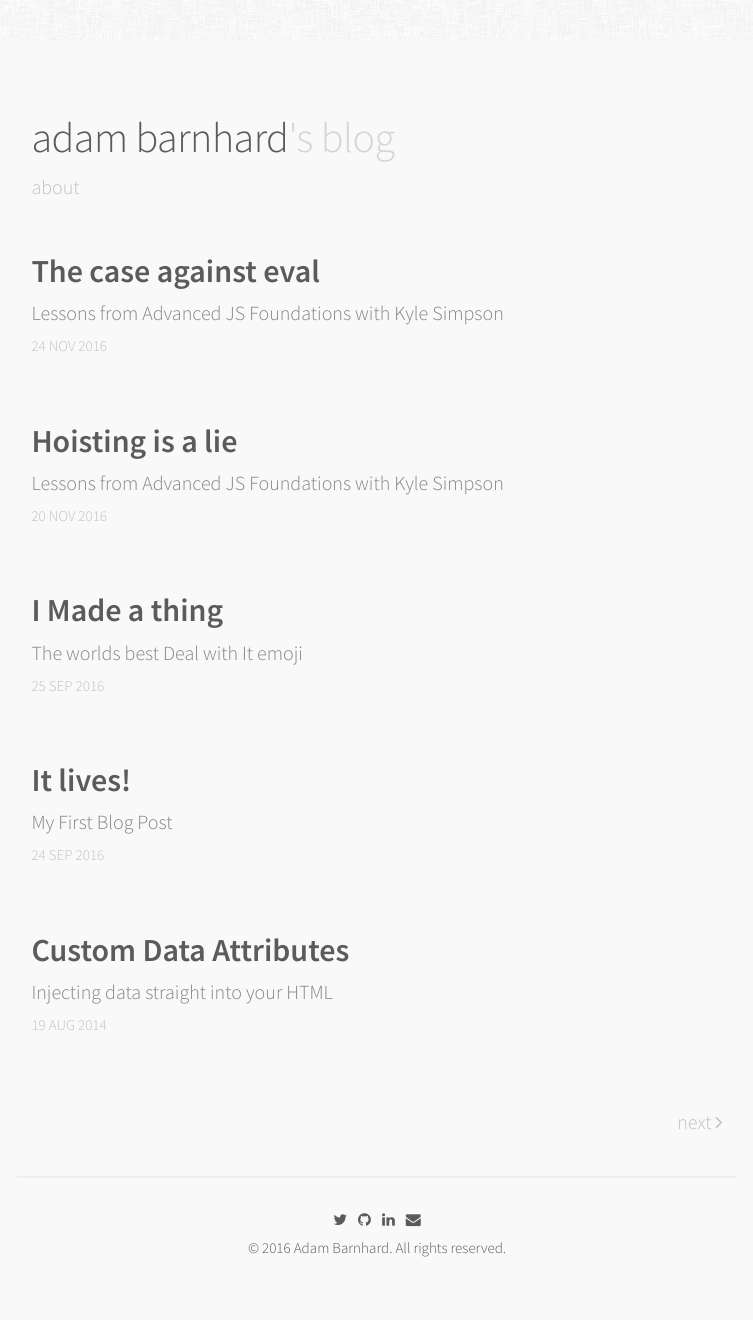
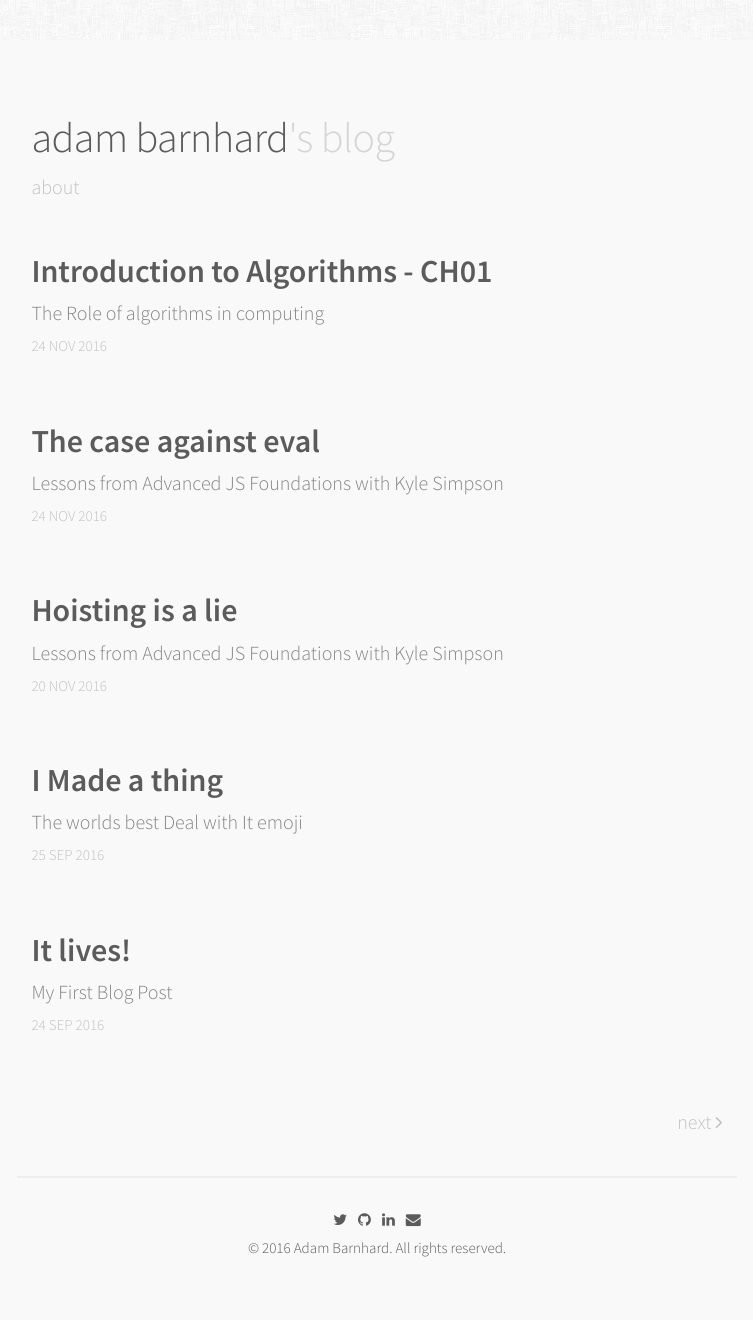
Before and after one commit to abarnhard/abarnhard.github.io, a Jekyll site: the page built from index.html, in a window 1280 px wide. Shown: the whole page, without its empty margins (263-1016 px from the left). Built offline with Jekyll 4.4.1, drawn with Linux system fonts in a browser that asks for light colours; nearby versions of some CDN libraries; the list of posts is cut into pages by our own code; some of the changed lines change nothing that is shown.

Commit message:
Adding algo ch01

```diff
--- a/_posts/2016-11-24-the-case-against-eval.md
+++ b/_posts/2016-11-24-the-case-against-eval.md
@@ -15,7 +15,7 @@ share: true
 
 \\
 The case against `eval()` generally centers around safety. It is always a terrible idea to intentionally allow
-your programs to execute code you didn't write.
+your programs to execute code you didn't write or can't validate the source or intent of.
 
 The question then, is that if a string isn't generated by a user, is `eval` ok to use?
 
--- /dev/null
+++ b/_posts/2017-02-12-algorithms-01.md
@@ -0,0 +1,17 @@
+---
+layout: post
+title: "Introduction to Algorithms - CH01"
+description: "The Role of algorithms in computing"
+date: 2016-11-24
+comments: true
+share: true
+---
+
+---
+>Informally, an algorithm is any well defined computational procedure that takes some value, or set of values, as input and \\
+  produces some value, or set of values, as output. An algorithm is thus a sequence of computational steps that transform the \\
+  input into the output\\
+  Cormen Leiserson Rivest Stein, 2004, p# 5
+
+Algorithms are a any well defined procedure that transforms one thing into another, and are not limited to the domain of computer science.
+The process by which you brew beer is technically an algorithm.
```
